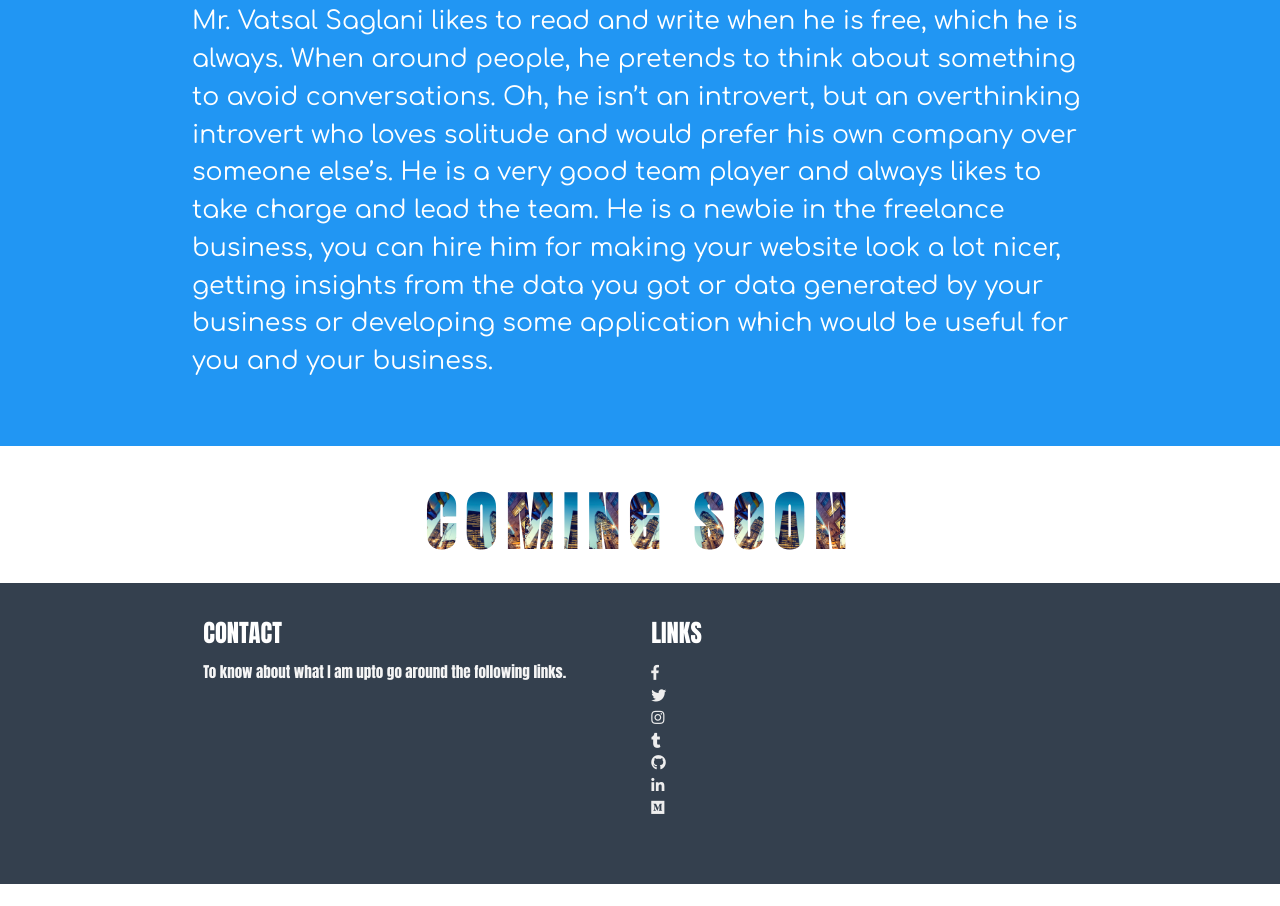
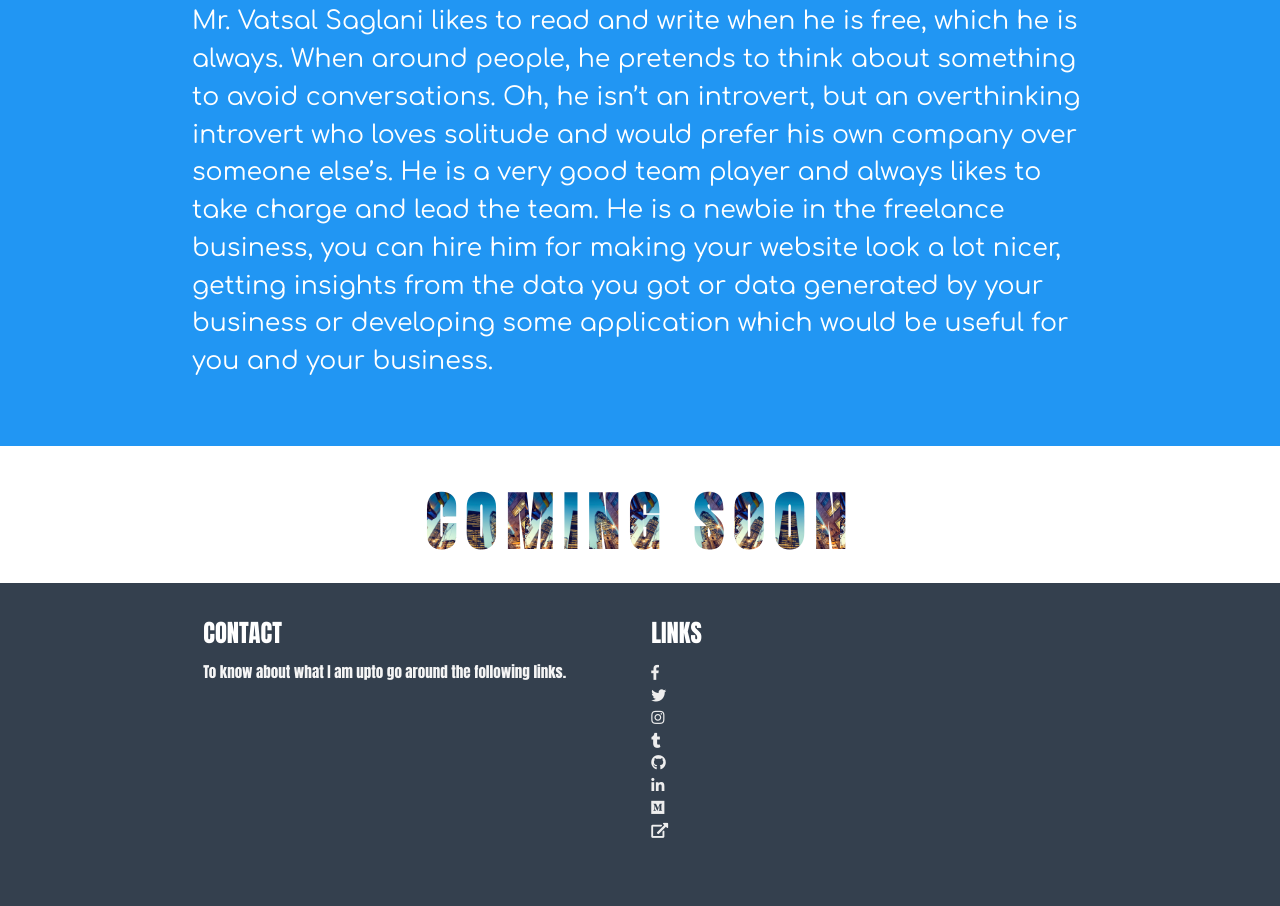
Before and after one commit to thevatsalsaglani/thevatsalsaglani.github.io, a plain HTML site: page index.html in a window 1280 px wide. Shown: the part 1419-2325 px from the top of the page. Before the commit the page ends 2303 px from the top, so only its background shows below. Drawn offline with nearby package versions, Linux system fonts and the light colour scheme; a web font is replaced by a local one.

Commit message:
Update index.html

```diff
--- a/index.html
+++ b/index.html
@@ -128,6 +128,7 @@
                         <li><a target="_blank" href="https://github.com/vatsalsaglani" class="grey-text text-lighten-3"><i class="fab fa-github"></i></a></li>
                         <li><a target="_blank" href="https://www.linkedin.com/in/vatsal-saglani-4930a7100/" class="grey-text text-lighten-3"><i class="fab fa-linkedin-in"></i></a></li>
                         <li><a target="_blank" href="https://medium.com/@thevatsalsaglani" class="grey-text text-lighten-3"><i class="fab fa-medium"></i></a></li>
+			<li><a target="_blank" href="https://socialn.herokuapp.com/" class="grey-text text-lighten-3"><i class="fas fa-external-link-alt"></i></a></li>
 
 
                     </ul>
```
